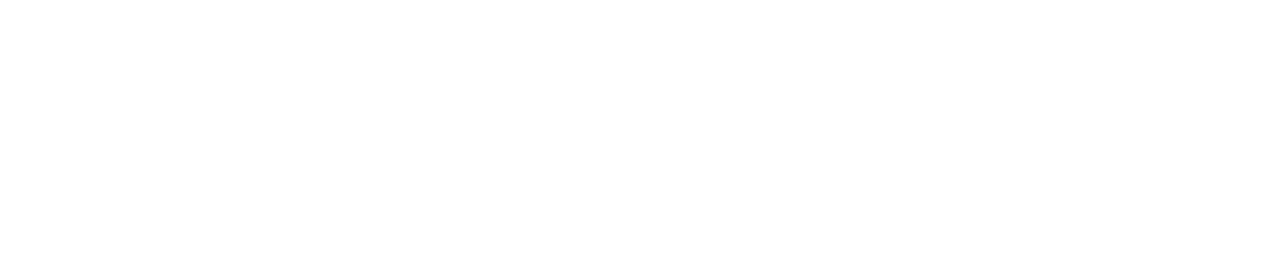
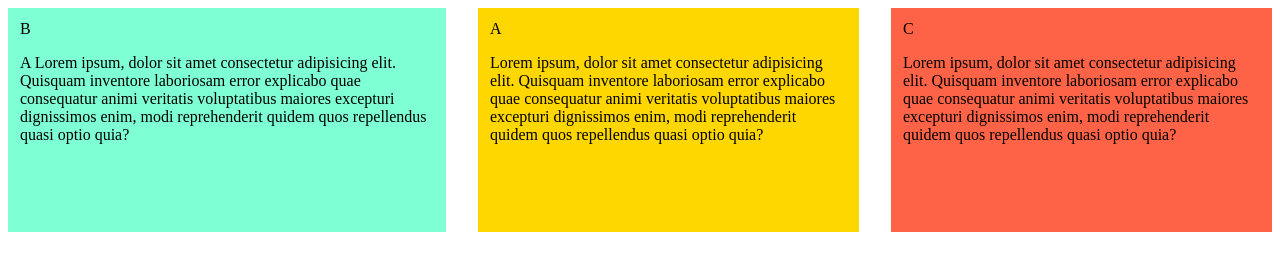
Before and after one commit to upskillbootcamps00123/githubprojectupskill1, a plain HTML site: page index.html in a window 1280 px wide. Drawn offline with Linux system fonts and the light colour scheme.

Commit message:
we make index page

```diff
--- a/index.html
+++ b/index.html
@@ -4,6 +4,38 @@
     <meta charset="UTF-8" />
     <meta name="viewport" content="width=device-width, initial-scale=1.0" />
     <title>Document</title>
+    <link rel="stylesheet" href="styles.css" />
   </head>
-  <body></body>
+  <body>
+    <div class="container">
+      <div class="box box1">
+        A
+        <p>
+          Lorem ipsum, dolor sit amet consectetur adipisicing elit. Quisquam
+          inventore laboriosam error explicabo quae consequatur animi veritatis
+          voluptatibus maiores excepturi dignissimos enim, modi reprehenderit
+          quidem quos repellendus quasi optio quia?
+        </p>
+      </div>
+      <div class="box box2">
+        B
+        <p>
+            A
+          Lorem ipsum, dolor sit amet consectetur adipisicing elit. Quisquam
+          inventore laboriosam error explicabo quae consequatur animi veritatis
+          voluptatibus maiores excepturi dignissimos enim, modi reprehenderit
+          quidem quos repellendus quasi optio quia?
+        </p>
+      </div>
+      <div class="box box3">
+        C
+        <p>
+          Lorem ipsum, dolor sit amet consectetur adipisicing elit. Quisquam
+          inventore laboriosam error explicabo quae consequatur animi veritatis
+          voluptatibus maiores excepturi dignissimos enim, modi reprehenderit
+          quidem quos repellendus quasi optio quia?
+        </p>
+      </div>
+    </div>
+  </body>
 </html>
--- /dev/null
+++ b/styles.css
@@ -0,0 +1,52 @@
+.container{
+    display: flex;
+    gap: 2rem;
+
+    /* flex-direction: row;
+    justify-content: start;
+    justify-content: center;
+    justify-content: end;
+    justify-content: center;
+    border: 3px solid rebeccapurple;
+
+    flex-wrap: wrap; */
+
+    /* align-items: end; */
+    height: 90vh;
+}
+
+
+
+.box{
+    width: 300px;
+    padding: 12px;
+    height: 200px;
+
+    flex-grow: 1;
+}
+
+.box1{
+    background-color: gold;
+}
+
+
+.box2{
+    background-color: aquamarine;
+    flex-grow: 2;
+}
+
+.box3{
+    background-color: tomato;
+}
+
+
+
+.box:nth-of-type(1){
+    order: 2;
+}
+.box:nth-of-type(2){
+    order: 1;
+}
+.box:nth-of-type(3){
+    order: 3;
+}
```
